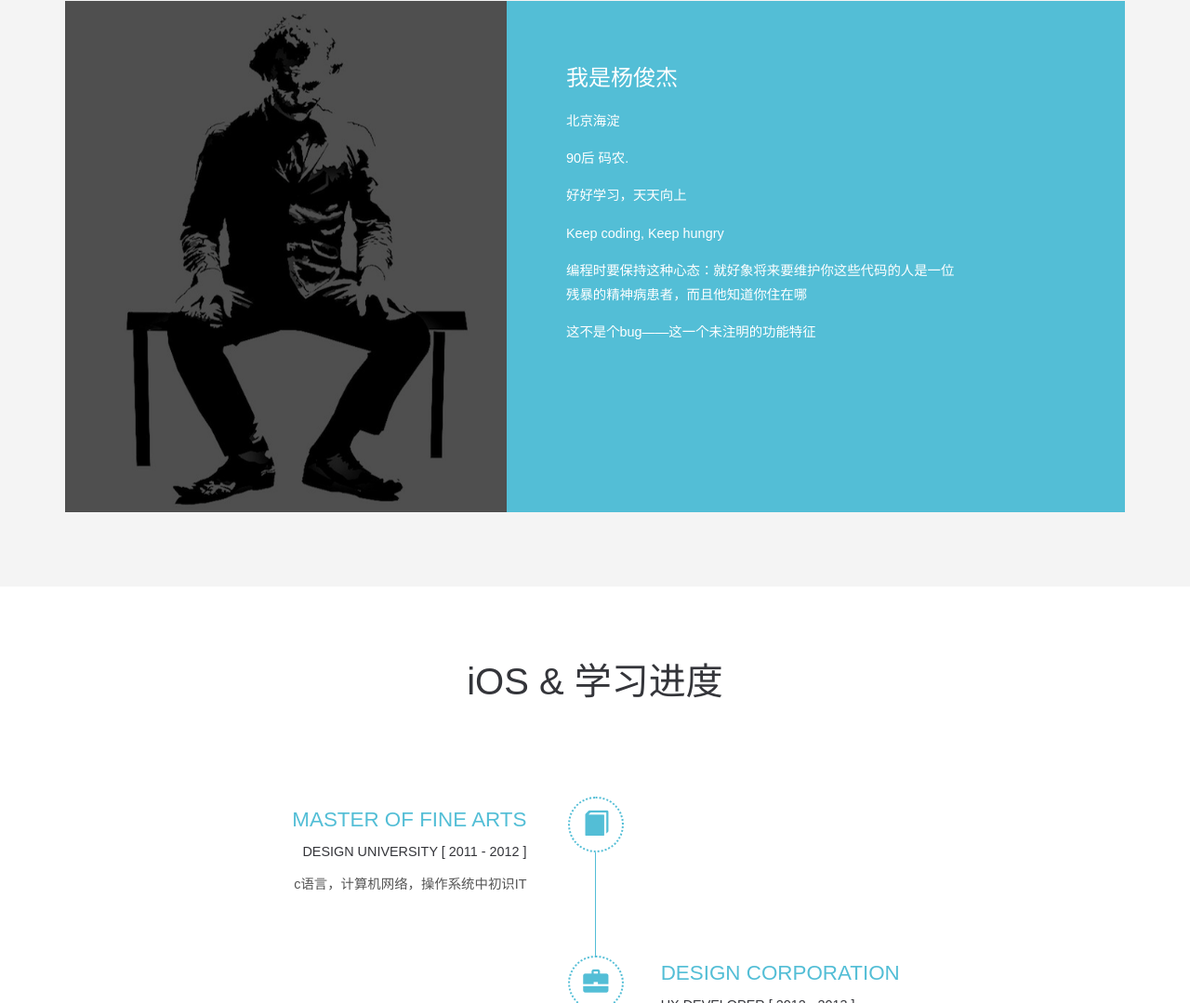
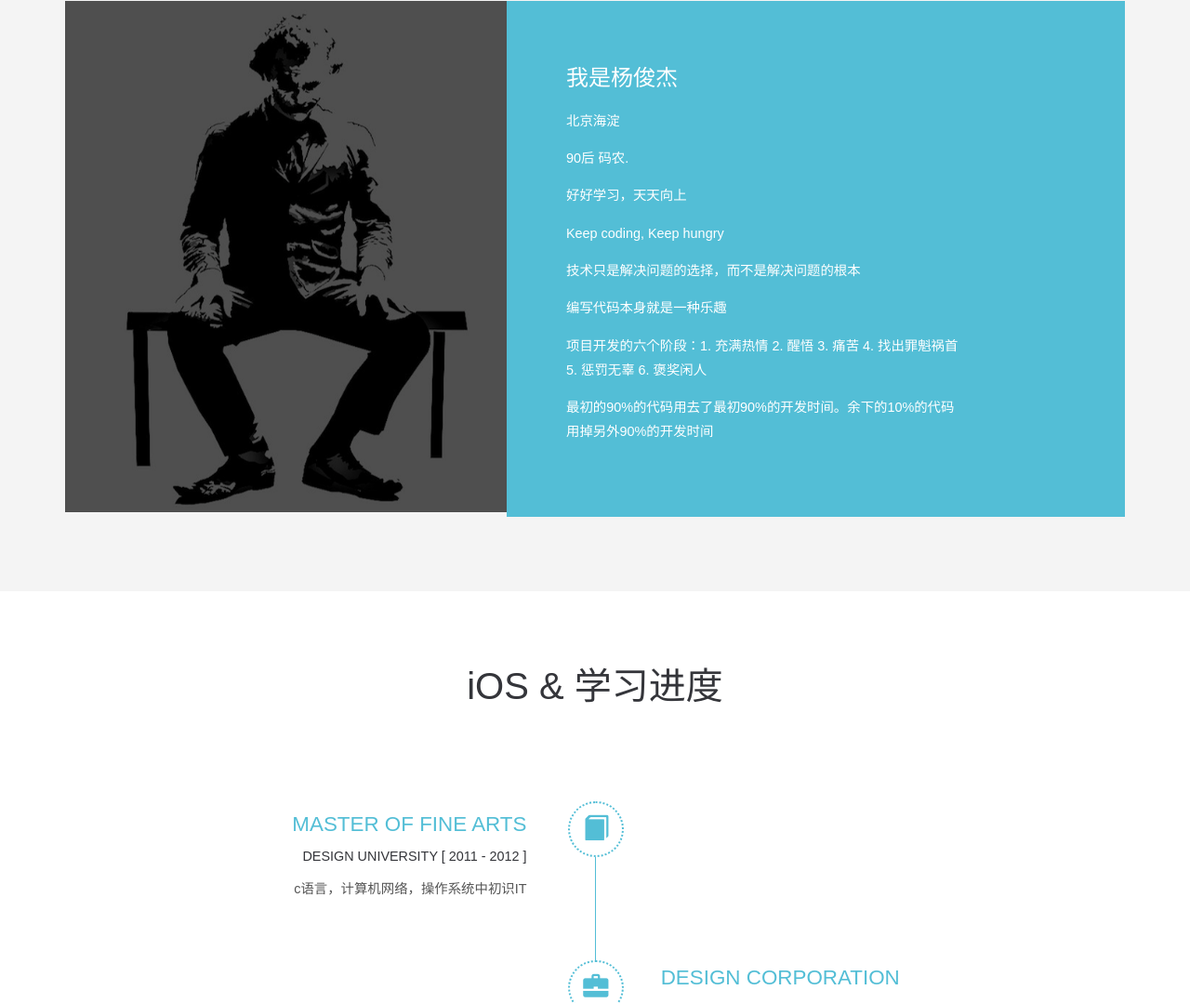
Before and after one commit to Junior-Young/Junior-Young.github.io, a plain HTML site: page index.html in a window 1280 px wide. Shown: the part 823-1902 px from the top of the page at 93% size. Drawn offline with Linux system fonts and the light colour scheme; files whose address does not match are found by name; a web font is replaced by a local one.

Commit message:
我的心态
编程

```diff
--- a/index.html
+++ b/index.html
@@ -99,8 +99,10 @@ Smartphone Compatible web template, free webdesigns for Nokia, Samsung, LG, Sony
 			<p>90后 码农.</p>
 			<p>好好学习，天天向上</p>
 			<p>Keep coding, Keep hungry</p>
-			 <p>编程时要保持这种心态：就好象将来要维护你这些代码的人是一位残暴的精神病患者，而且他知道你住在哪</p>
-			 <p>这不是个bug——这一个未注明的功能特征</p>
+			 <p>技术只是解决问题的选择，而不是解决问题的根本</p>
+			 <p>编写代码本身就是一种乐趣</p>
+			 <p>项目开发的六个阶段：1. 充满热情 2. 醒悟 3. 痛苦 4. 找出罪魁祸首 5. 惩罚无辜 6. 褒奖闲人</p>
+			 <p>最初的90%的代码用去了最初90%的开发时间。余下的10%的代码用掉另外90%的开发时间</p>
 		  </div>
 		  <div class="clearfix"> </div>
 	   </div>
```
